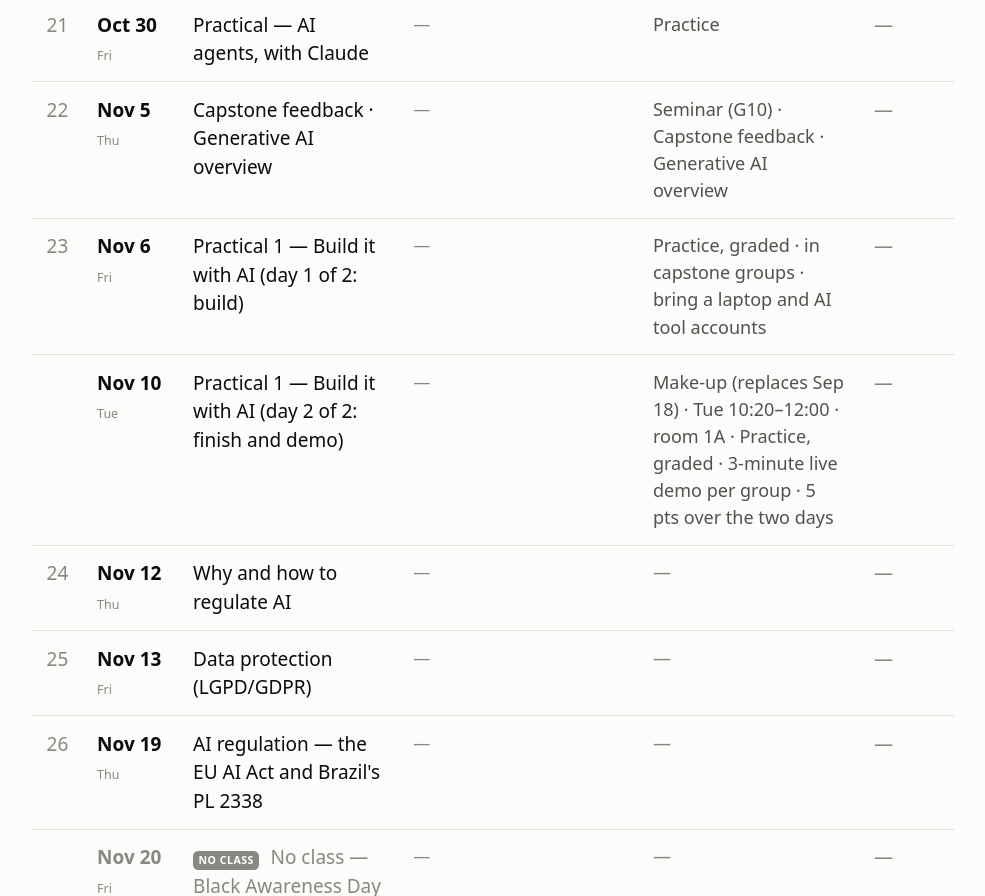
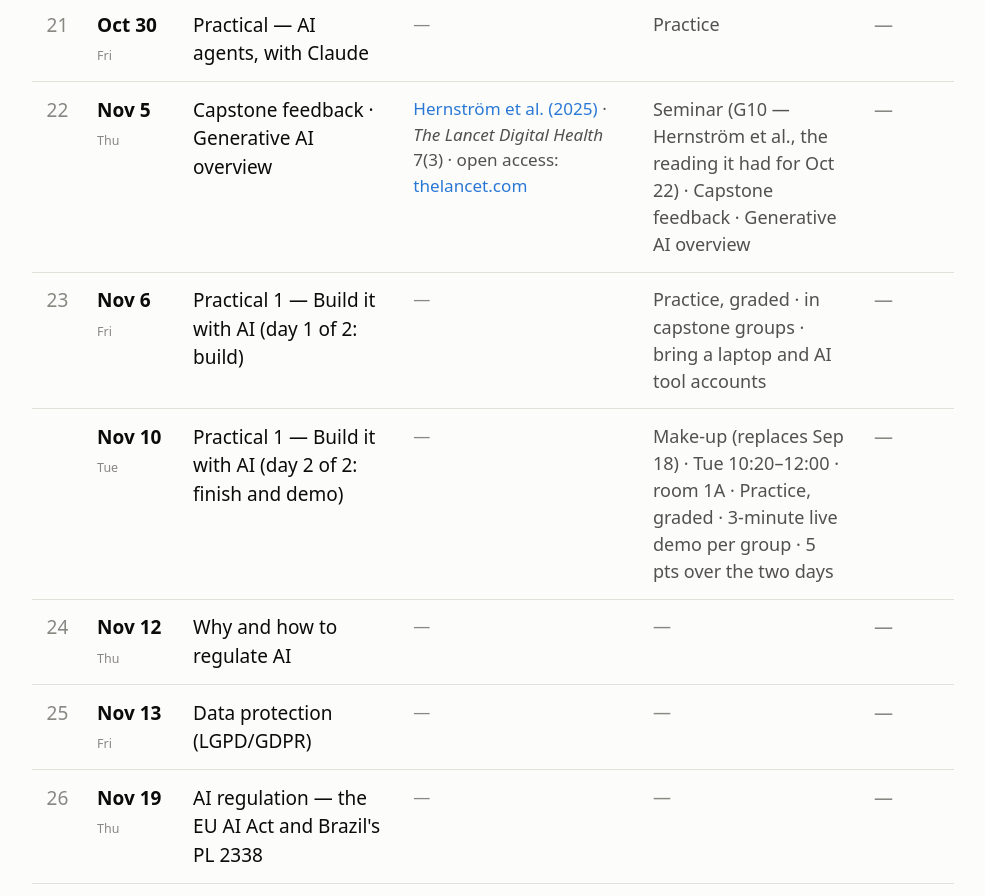
Before and after one commit to yuriasantos/yuriasantos.github.io, a plain HTML site: page teaching/disciplinas/ai-business-society/turmas/2026.2-a/index.html in a window 1280 px wide. Shown: the part 4076-4972 px from the top of the page, without its empty margins (147-1132 px from the left). Drawn offline with Linux system fonts and the light colour scheme.

Commit message:
teaching: AI B&S — seminários pendentes (C G8 Otis et al., A G10 Hernström et al.)

```diff
--- a/teaching/disciplinas/ai-business-society/turmas/2026.2-a/index.html
+++ b/teaching/disciplinas/ai-business-society/turmas/2026.2-a/index.html
@@ -680,12 +680,12 @@
 
 
           <td class="c-leitura">
+            <div><a href="https://doi.org/10.1016/S2589-7500(24)00267-X">Hernström et al. (2025)</a> · <em>The Lancet Digital Health</em> 7(3) · open access: <a href="https://www.thelancet.com/journals/landig/article/PIIS2589-7500(24)00267-X/fulltext">thelancet.com</a></div>
 
-            <span class="vazio">—</span>
           </td>
 
           <td class="c-ativ">
-            <div>Seminar (G10) · Capstone feedback · Generative AI overview</div>
+            <div>Seminar (G10 — Hernström et al., the reading it had for Oct 22) · Capstone feedback · Generative AI overview</div>
 
 
           </td>
```
Also changed, not shown: teaching/disciplinas/ai-business-society/turmas/2026.2-c/index.html (+2 -2 lines).
